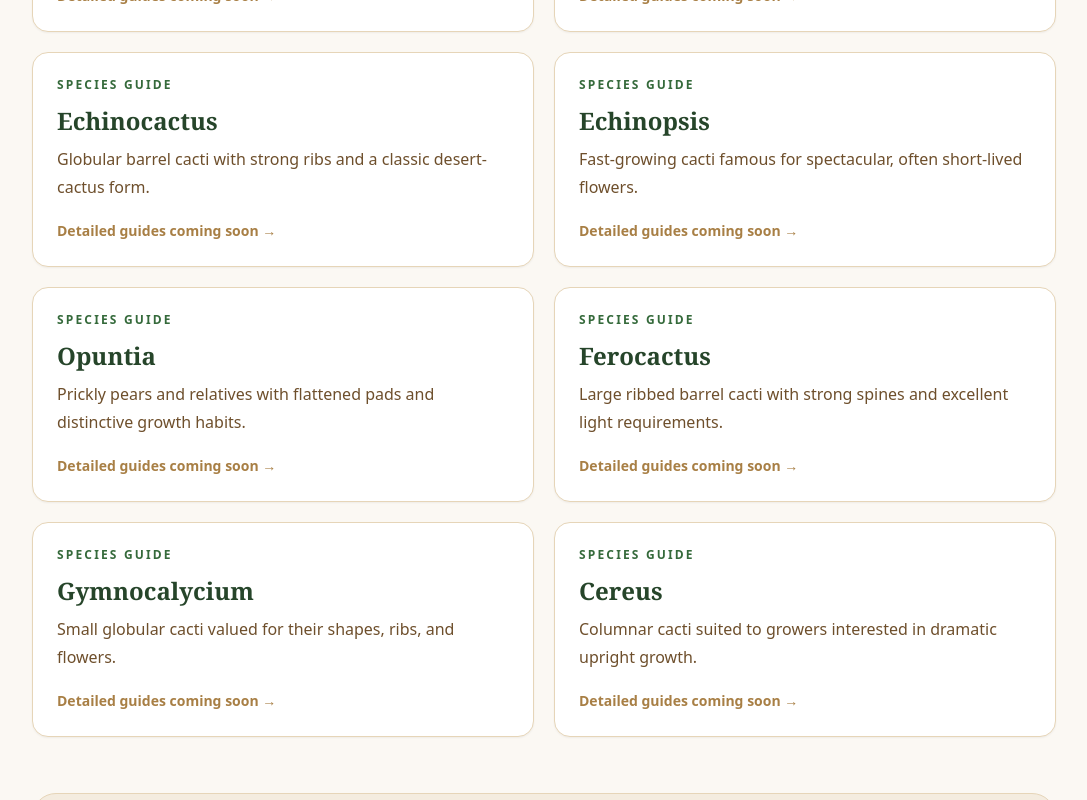
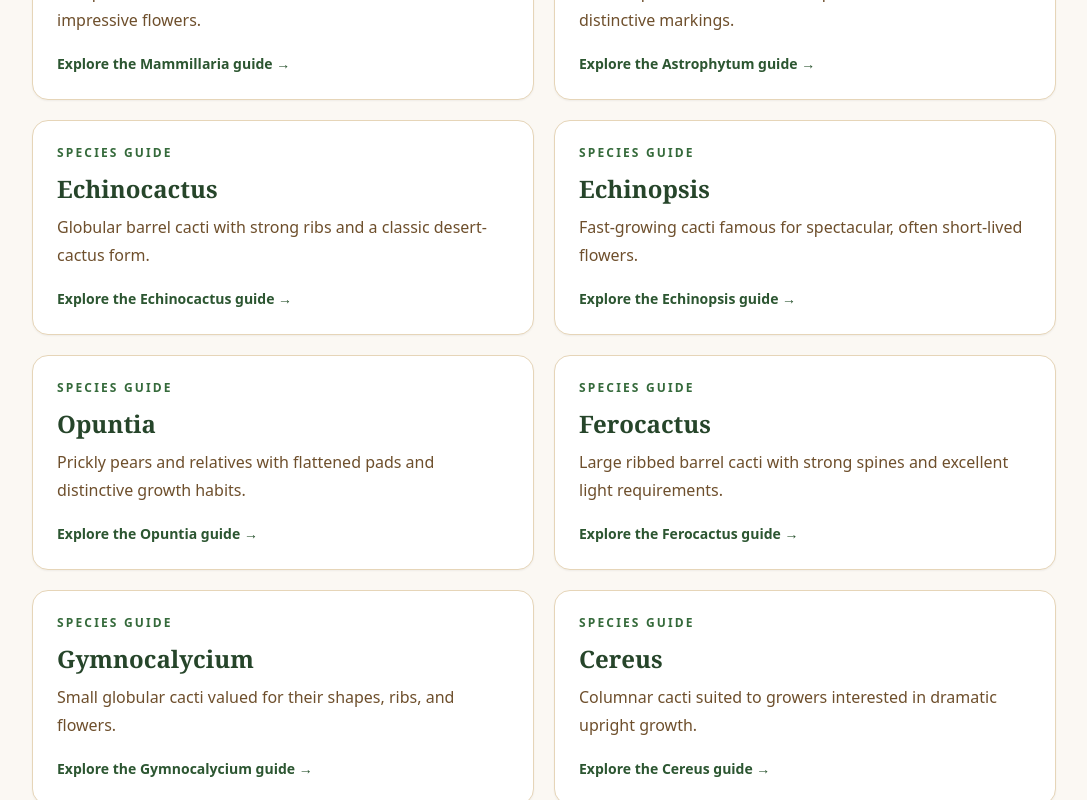
Before and after one commit to valdo-tech-pro/desert-beneath, a Next.js app: page /species in a window 1280 px wide. Shown: the part 760-1560 px from the top of the page, without its empty margins (96-1183 px from the left). Built offline with nearby package versions, Linux system fonts and the light colour scheme.

Commit message:
Link species library cards to individual guides

```diff
--- a/app/species/page.tsx
+++ b/app/species/page.tsx
@@ -7,14 +7,14 @@ export const metadata: Metadata = {
 }
 
 const groups = [
-  ['Mammillaria', 'Compact, varied cacti with distinctive tubercles and often impressive flowers.'],
-  ['Astrophytum', 'Star-shaped cacti known for sculptural forms, ribs, and careful watering needs.'],
-  ['Echinocactus', 'Globular barrel cacti with strong ribs and a classic desert-cactus form.'],
-  ['Echinopsis', 'Fast-growing cacti famous for spectacular, often short-lived flowers.'],
-  ['Opuntia', 'Prickly pears and relatives with flattened pads and distinctive growth habits.'],
-  ['Ferocactus', 'Large ribbed barrel cacti with strong spines and excellent light requirements.'],
-  ['Gymnocalycium', 'Small globular cacti valued for their shapes, ribs, and flowers.'],
-  ['Cereus', 'Columnar cacti suited to growers interested in dramatic upright growth.'],
+  ['Mammillaria', 'mammillaria', 'Compact, varied cacti with distinctive tubercles and often impressive flowers.'],
+  ['Astrophytum', 'astrophytum', 'Star-shaped cacti known for sculptural forms, ribs, and distinctive markings.'],
+  ['Echinocactus', 'echinocactus', 'Globular barrel cacti with strong ribs and a classic desert-cactus form.'],
+  ['Echinopsis', 'echinopsis', 'Fast-growing cacti famous for spectacular, often short-lived flowers.'],
+  ['Opuntia', 'opuntia', 'Prickly pears and relatives with flattened pads and distinctive growth habits.'],
+  ['Ferocactus', 'ferocactus', 'Large ribbed barrel cacti with strong spines and excellent light requirements.'],
+  ['Gymnocalycium', 'gymnocalycium', 'Small globular cacti valued for their shapes, ribs, and flowers.'],
+  ['Cereus', 'cereus', 'Columnar cacti suited to growers interested in dramatic upright growth.'],
 ]
 
 export default function SpeciesPage() {
@@ -30,14 +30,15 @@ export default function SpeciesPage() {
         <div className="mb-8">
           <p className="text-xs font-bold uppercase tracking-[0.2em] text-cactus-600">Explore by group</p>
           <h2 className="mt-2 font-serif text-3xl font-bold text-cactus-800">Popular cactus families & groups</h2>
+          <p className="mt-3 max-w-2xl leading-7 text-sand-700">Open a guide for practical starting points on light, watering, soil, drainage, and common warning signs.</p>
         </div>
         <div className="grid gap-5 sm:grid-cols-2">
-          {groups.map(([name, description]) => (
-            <article key={name} className="rounded-2xl border border-sand-200 bg-white p-6 shadow-sm">
+          {groups.map(([name, slug, description]) => (
+            <article key={slug} className="rounded-2xl border border-sand-200 bg-white p-6 shadow-sm transition hover:-translate-y-0.5 hover:shadow-md">
               <p className="text-xs font-bold uppercase tracking-[0.18em] text-cactus-600">Species guide</p>
               <h3 className="mt-3 font-serif text-2xl font-bold text-cactus-800">{name}</h3>
               <p className="mt-2 leading-7 text-sand-700">{description}</p>
-              <span className="mt-5 inline-block text-sm font-bold text-sand-500">Detailed guides coming soon →</span>
+              <Link href={`/species/${slug}`} className="mt-5 inline-flex text-sm font-bold text-cactus-700 hover:text-cactus-800">Explore the {name} guide →</Link>
             </article>
           ))}
         </div>
```
